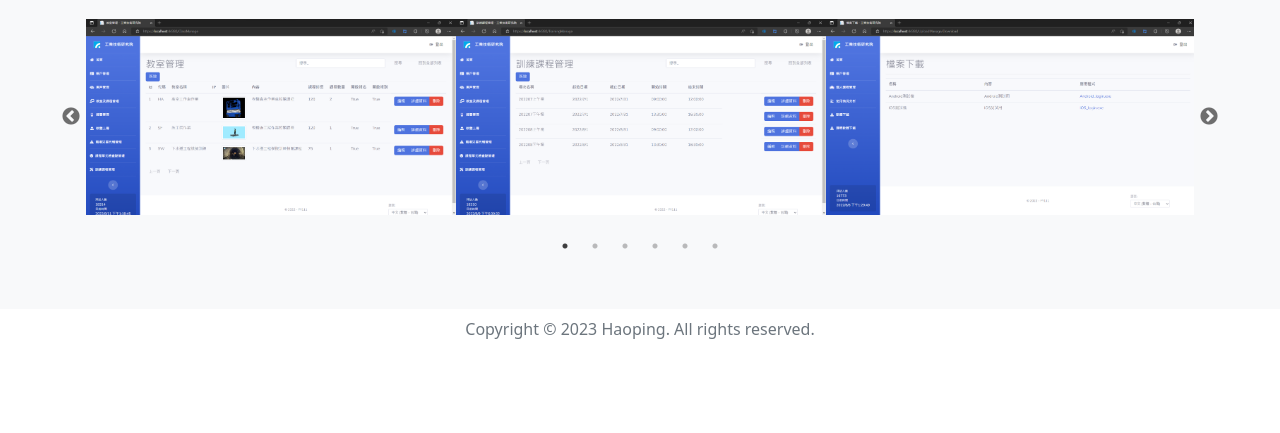
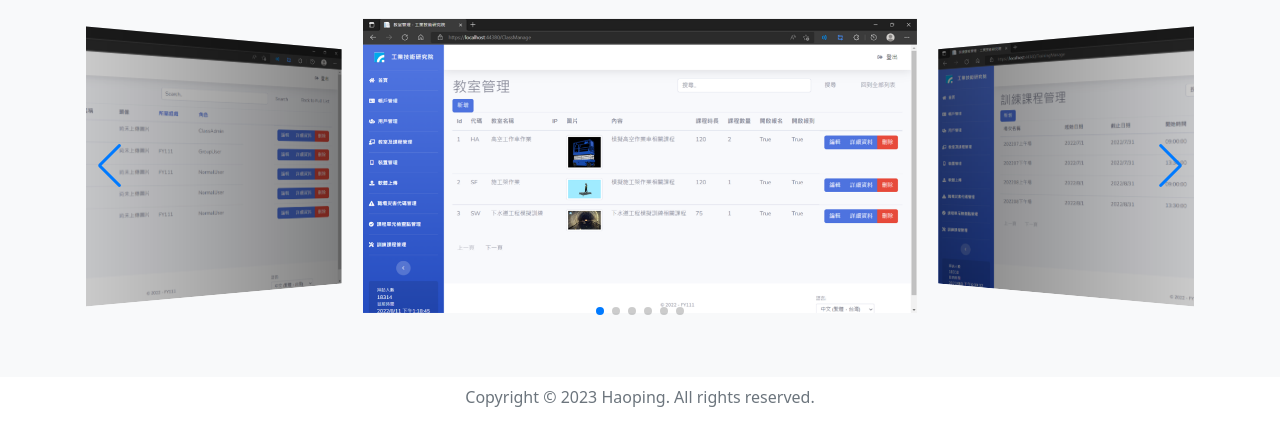
Before and after one commit to haoping674/haoping674.github.io, a plain HTML site: page Projects/XR cloud platform/index.html in a window 1280 px wide. Shown: the part 611-1044 px from the top of the page. Before the commit the page ends 976 px from the top, so only its background shows below. Drawn offline with nearby package versions, Linux system fonts and the light colour scheme.

Commit message:
change slick js to swiper js

```diff
--- a/Projects/XR cloud platform/index.html
+++ b/Projects/XR cloud platform/index.html
@@ -20,9 +20,8 @@
     integrity="sha384-Q6E9RHvbIyZFJoft+2mJbHaEWldlvI9IOYy5n3zV9zzTtmI3UksdQRVvoxMfooAo"
     crossorigin="anonymous"></script>
 
-  <!-- Slick -->
-  <link rel="stylesheet" href="https://cdnjs.cloudflare.com/ajax/libs/slick-carousel/1.8.1/slick.css" integrity="sha512-wR4oNhLBHf7smjy0K4oqzdWumd+r5/+6QO/vDda76MW5iug4PT7v86FoEkySIJft3XA0Ae6axhIvHrqwm793Nw==" crossorigin="anonymous" referrerpolicy="no-referrer" />
-  <link rel="stylesheet" href="https://cdnjs.cloudflare.com/ajax/libs/slick-carousel/1.8.1/slick-theme.min.css" integrity="sha512-17EgCFERpgZKcm0j0fEq1YCJuyAWdz9KUtv1EjVuaOz8pDnh/0nZxmU6BBXwaaxqoi9PQXnRWqlcDB027hgv9A==" crossorigin="anonymous" referrerpolicy="no-referrer" />
+  <!-- Swiper -->
+  <link rel="stylesheet" href="https://cdnjs.cloudflare.com/ajax/libs/Swiper/10.3.0/swiper-bundle.css" integrity="sha512-dGydSZpRi9eEJoxwfHfT6BF7tNoma1GQbCIonlVR4IRfdcnjvJW6dcfS2uGlRdqPRryPzesROUSjR7VDKG4TeA==" crossorigin="anonymous" referrerpolicy="no-referrer" />
 
   <!-- plausible -->
   <script defer data-domain="haoping674.github.io" src="https://plausible.io/js/script.js"></script>
@@ -92,13 +91,18 @@
     <section class="bg-light py-5">
       <div class="container">
         <h1 class="font-weight-bold text-center">專案照片</h1>
-        <div class="slider py-3">
-          <div><img src="images/Class.png" alt="Class management page" class="img-fluid"></div>
-          <div><img src="images/Course.png" alt="Course management page" class="img-fluid"></div>
-          <div><img src="images/File Download.png" alt="File download page" class="img-fluid"></div>
-          <div><img src="images/File Upload.png" alt="File upload page" class="img-fluid"></div>
-          <div><img src="images/Personal Course.png" alt="Personal course management page" class="img-fluid"></div>
-          <div><img src="images/User.png" alt="User management page" class="img-fluid"></div>
+        <div class="swiper py-3">
+          <div class="swiper-wrapper">
+            <div class="swiper-slide"><img src="images/Class.png" alt="Class management page" class="img-fluid"></div>
+            <div class="swiper-slide"><img src="images/Course.png" alt="Course management page" class="img-fluid"></div>
+            <div class="swiper-slide"><img src="images/File Download.png" alt="File download page" class="img-fluid"></div>
+            <div class="swiper-slide"><img src="images/File Upload.png" alt="File upload page" class="img-fluid"></div>
+            <div class="swiper-slide"><img src="images/Personal Course.png" alt="Personal course management page" class="img-fluid"></div>
+            <div class="swiper-slide"><img src="images/User.png" alt="User management page" class="img-fluid"></div>
+          </div>
+          <div class="swiper-pagination"></div>
+          <div class="swiper-button-prev"></div>
+          <div class="swiper-button-next"></div>
         </div>
       </div>
     </section>
@@ -112,32 +116,22 @@
   <!-- jQuery -->
   <script src="https://cdnjs.cloudflare.com/ajax/libs/jquery/3.7.1/jquery.js" integrity="sha512-+k1pnlgt4F1H8L7t3z95o3/KO+o78INEcXTbnoJQ/F2VqDVhWoaiVml/OEHv9HsVgxUaVW+IbiZPUJQfF/YxZw==" crossorigin="anonymous" referrerpolicy="no-referrer"></script>
 
-  <!-- Slick -->
-  <script src="https://cdnjs.cloudflare.com/ajax/libs/slick-carousel/1.8.1/slick.min.js" integrity="sha512-XtmMtDEcNz2j7ekrtHvOVR4iwwaD6o/FUJe6+Zq+HgcCsk3kj4uSQQR8weQ2QVj1o0Pk6PwYLohm206ZzNfubg==" crossorigin="anonymous" referrerpolicy="no-referrer"></script>
+  <!-- Swiper -->
+  <script src="https://cdnjs.cloudflare.com/ajax/libs/Swiper/10.3.0/swiper-bundle.min.js" integrity="sha512-QokzG/B/9i5X3BYbmuyNn2ah9EiApK5KY4saOYZRCQINuB+X52ED0L3RCc/1x7YUA85qaFZ9uoB4x5SmkLGCJQ==" crossorigin="anonymous" referrerpolicy="no-referrer"></script>
 
   <script>
-    $(document).ready(function () {
-      $('.slider').slick({
-        Infinity: true,
-        dots: true,
-        slidesToShow: 3,
-        responsive: [
-          {
-            breakpoint: 992,
-            settings: {
-              Infinity: true,
-              dots: true,
-              slidesToShow: 2
-            }
-          },
-          {
-            breakpoint: 768,
-            settings: {
-              Infinity: true,
-              slidesToShow: 1
-            }
-          }
-      ]});
+    const swiper = new Swiper('.swiper', {
+      loop: true,
+      slidesPerView: 2,
+      effect: 'coverflow',
+      centeredSlides: true,
+      pagination: {
+        el: '.swiper-pagination',
+      },
+      navigation: {
+        nextEl: '.swiper-button-next',
+        prevEl: '.swiper-button-prev',
+      },
     });
   </script>
 
```
Also changed, not shown: Projects/Unity/index.html (+1 -2 lines), index.html (+17 -14 lines).
